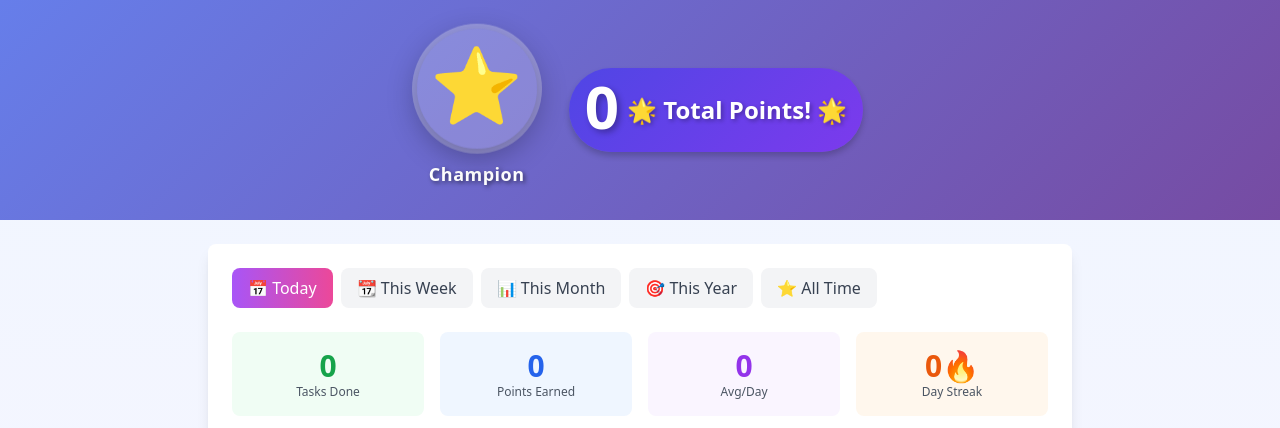
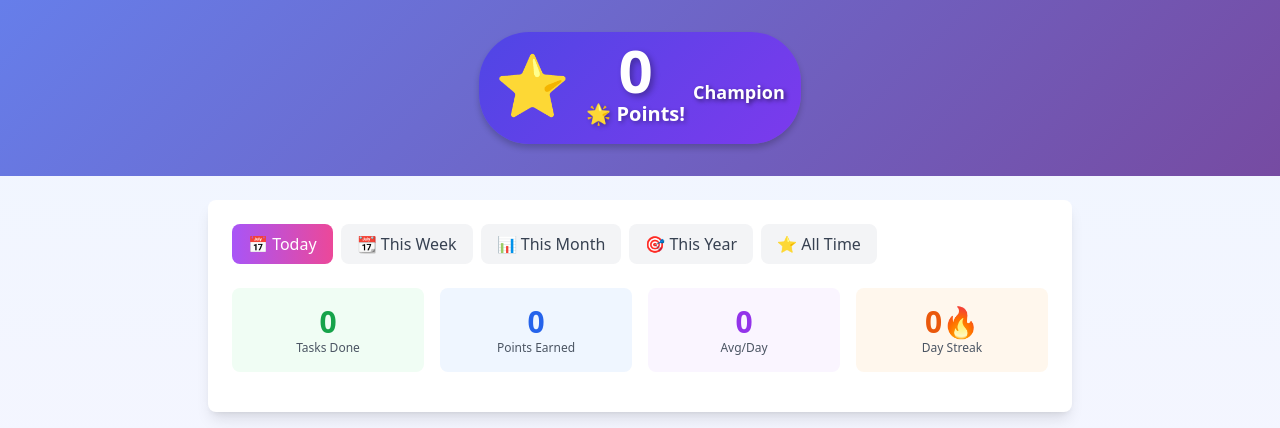
Before and after one commit to taskblox1-tech/TaskApp, a FastAPI app: page /dashboard in a window 1280 px wide. Shown: the part 84-512 px from the top of the page. Run offline with FastAPI, Linux system fonts and the light colour scheme; data that the repository does not hold is empty; parts of the project's set-up code (start-up, migrations or seed data) failed here and were passed over; some libraries are stand-ins or nearby versions.

Commit message:
Fix: Show full character image next to points (not circular) and add filter debugging
UI Changes:
- Character image now displays next to points counter (not as separate avatar)
- Image shows full character (object-fit: contain) instead of circular crop
- No more border-radius cutting off parts of the character
- Character image is 120x120px with drop shadow for better visibility
- Character name/Champion text moved below the points display

Debugging:
- Added console.log to filterTasks() to see filter state
- Added console.log to filterByCategory() to track category filtering
- Added console.log to getTasksForPeriod() to see task distribution
- This will help diagnose filtering issues

```diff
--- a/templates/child/dashboard.html
+++ b/templates/child/dashboard.html
@@ -33,33 +33,33 @@
         </div>
     </header>
 
-    <!-- Points Banner with Big Avatar -->
+    <!-- Points Banner with Character Image -->
     <div class="text-white py-8" :style="'background: ' + (currentTheme ? currentTheme.colors.background : 'linear-gradient(135deg, #667eea 0%, #764ba2 100%)')">
         <div class="max-w-4xl mx-auto px-4">
             <div class="flex items-center justify-center gap-8 flex-wrap">
-                <!-- Big Character Avatar -->
-                <div class="character-avatar flex-shrink-0">
-                    <div class="avatar-circle" :style="'background: rgba(255, 255, 255, 0.2); box-shadow: 0 8px 30px rgba(0, 0, 0, 0.3), 0 0 0 5px rgba(255, 255, 255, 0.3);'">
-                        <!-- Show character image if available, otherwise show emoji -->
-                        <img x-show="getAvatarImageUrl()"
-                             :src="getAvatarImageUrl()"
-                             :alt="currentAvatar"
-                             class="avatar-image"
-                             style="width: 100%; height: 100%; object-fit: cover; border-radius: 50%;">
-                        <span x-show="!getAvatarImageUrl()" class="avatar-emoji" x-text="getAvatarEmoji()"></span>
+                <!-- Points Display with Character -->
+                <div class="points-display text-center flex-shrink-0">
+                    <div class="flex items-center justify-center gap-4 mb-2">
+                        <!-- Character Image (Full, Not Circular) -->
+                        <div x-show="getAvatarImageUrl()" class="character-image-container">
+                            <img :src="getAvatarImageUrl()"
+                                 :alt="currentAvatar"
+                                 class="character-full-image"
+                                 style="width: 120px; height: 120px; object-fit: contain; filter: drop-shadow(0 4px 20px rgba(0, 0, 0, 0.5));">
+                        </div>
+                        <div x-show="!getAvatarImageUrl()" class="text-6xl" x-text="getAvatarEmoji()"></div>
+
+                        <!-- Points Counter -->
+                        <div>
+                            <div class="text-6xl font-bold" id="points-counter" style="text-shadow: 3px 3px 6px rgba(0, 0, 0, 0.3);" x-text="totalPoints"></div>
+                            <div class="text-xl font-semibold" style="text-shadow: 2px 2px 4px rgba(0, 0, 0, 0.3);">
+                                <span x-text="currentTheme ? currentTheme.icons.points : '🌟'"></span>
+                                Points!
+                            </div>
+                        </div>
                     </div>
-                    <div class="avatar-label text-center mt-2 font-bold text-lg" style="text-shadow: 2px 2px 4px rgba(0, 0, 0, 0.5);"
+                    <div class="font-bold text-lg mt-2" style="text-shadow: 2px 2px 4px rgba(0, 0, 0, 0.5);"
                          x-text="showChampionText ? '⭐ Champion' : (currentAvatar || 'Champion')"></div>
-                </div>
-
-                <!-- Points Display -->
-                <div class="points-display text-center flex-shrink-0">
-                    <div class="text-6xl font-bold mb-2" id="points-counter" style="text-shadow: 3px 3px 6px rgba(0, 0, 0, 0.3);" x-text="totalPoints"></div>
-                    <div class="text-2xl font-semibold" style="text-shadow: 2px 2px 4px rgba(0, 0, 0, 0.3);">
-                        <span x-text="currentTheme ? currentTheme.icons.points : '🌟'"></span>
-                        Total Points!
-                        <span x-text="currentTheme ? currentTheme.icons.points : '🌟'"></span>
-                    </div>
                 </div>
 
                 <!-- Streak Badge -->
@@ -1031,15 +1031,19 @@
 
         filterTasks(type) {
             this.filter = type;
+            console.log('Filter changed to:', type, 'Tasks:', this.tasks.length);
         },
 
         filterByCategory(category) {
             this.categoryFilter = category;
+            console.log('Category filter changed to:', category, 'Filtered tasks:', this.filteredTasks.length);
         },
 
         getTasksForPeriod(period) {
             // Get tasks for a specific period (morning/evening/anytime)
-            return this.filteredTasks.filter(t => t.period === period);
+            const tasks = this.filteredTasks.filter(t => t.period === period);
+            console.log(`Tasks for ${period}:`, tasks.length, 'Sample task period:', this.filteredTasks[0]?.period);
+            return tasks;
         },
 
         hasVisibleTasks() {
```
